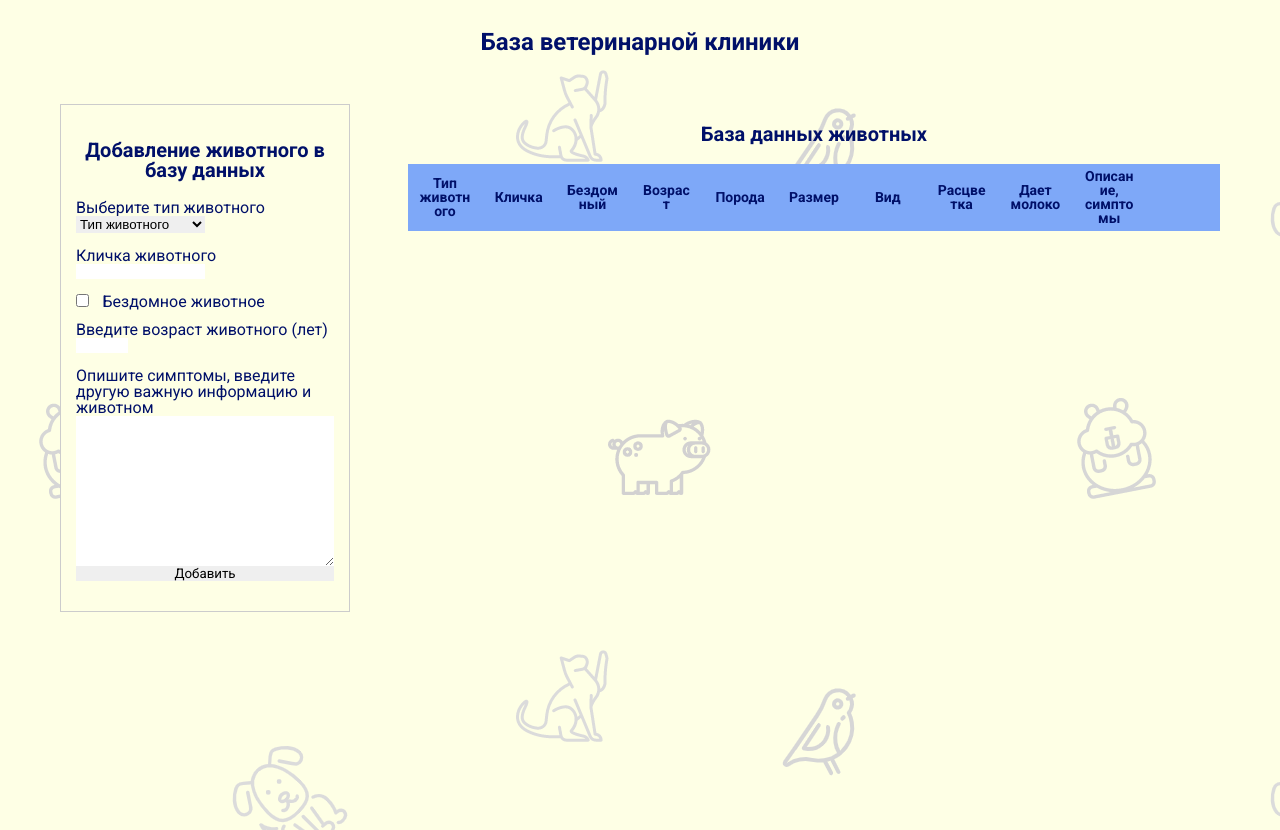
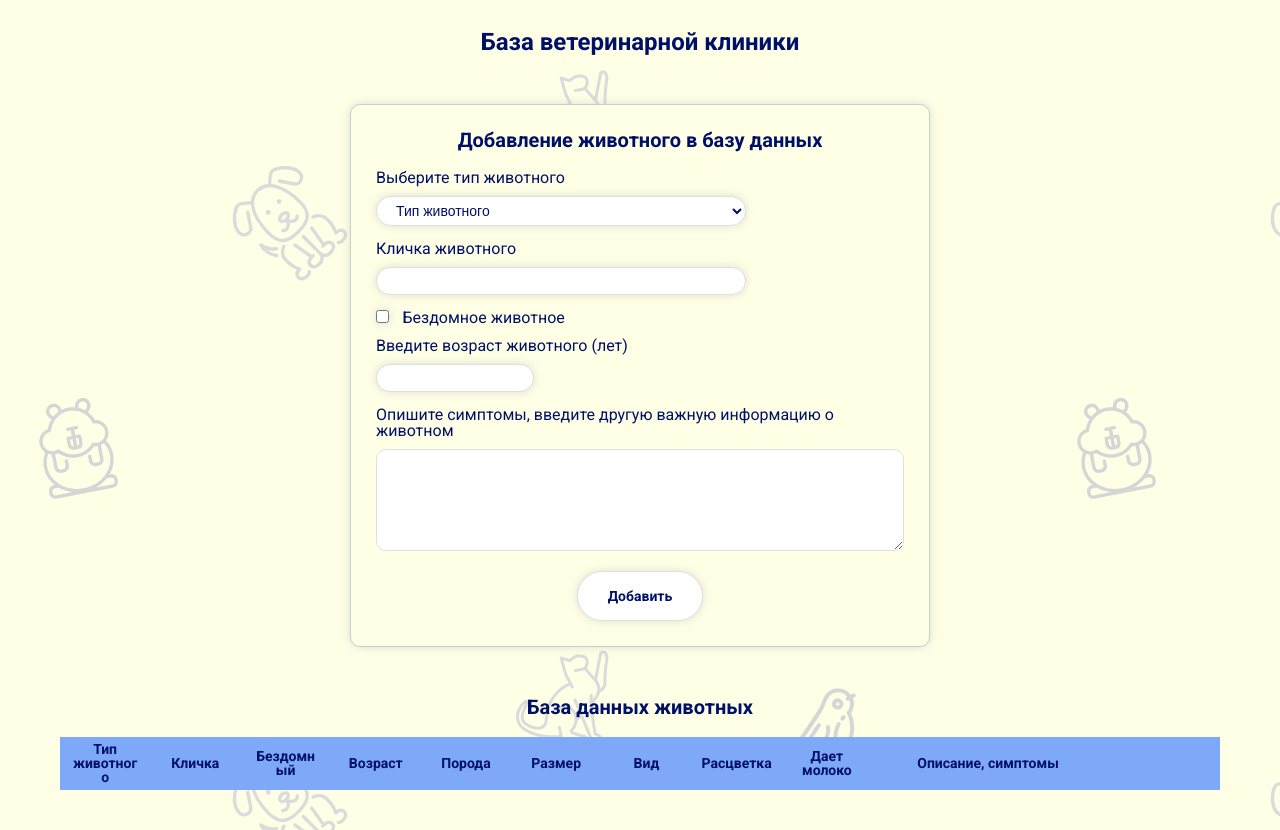
Before and after one commit to smirnova-daria/oop, a plain HTML site: page index.html in a window 1280 px wide. Drawn offline with Linux system fonts and the light colour scheme.

Commit message:
Работа со стилями

```diff
--- a/index.html
+++ b/index.html
@@ -37,7 +37,7 @@
 
 
 				<label for="age">Введите возраст животного (лет)</label>
-				<input type="number" name="age" id="age" required>
+				<input type="number" min="0" name="age" id="age" required>
 
 				<!-- Дополнительные/раскрывающиеся инпуты -->
 				<div class="hidden input-group breed">
@@ -47,7 +47,7 @@
 
 				<div class="hidden input-group size">
 					<label for="size">Размер (см)</label>
-					<input type="number" name="size" id="size">
+					<input type="number" min="0" name="size" id="size">
 				</div>
 
 				<div class="hidden input-group kind">
@@ -65,8 +65,8 @@
 					<label for="is-milk">Дает молоко</label>
 				</div>
 
-				<label for="description">Опишите симптомы, введите другую важную информацию и животном</label>
-				<textarea name="description" id="description" cols="30" rows="10" required></textarea>
+				<label for="description">Опишите симптомы, введите другую важную информацию о животном</label>
+				<textarea name="description" id="description" cols="20" rows="5" required></textarea>
 
 				<input type="submit" value="Добавить" id="submit">
 			</form>
--- a/styles/style.css
+++ b/styles/style.css
@@ -8,8 +8,9 @@ body {
 	color: #001069;
 }
 .content {
-	display: flex;
-	justify-content: space-between;
+	/* display: flex;
+	flex-direction: column;
+	justify-content: space-between; */
 	padding-top: 20px;
 }
 h1 {
@@ -25,18 +26,17 @@ h2 {
 	margin: 20px 0;
 }
 .content__form {
-	flex: 0 0 25%;
+	max-width: 50%;
+	margin: 0 auto;
 }
 .form {
 	display: flex;
 	flex-direction: column;
 	border: 1px solid #ccc;
-	padding: 15px;
+	padding: 5px 25px;
 	background-color: #feffe5;
-}
-label {
-	display: inline-block;
-	font-size: 16px;
+	border-radius: 10px;
+	box-shadow: 0px 0px 8px rgba(194, 194, 194, 0.5);
 }
 input,
 select {
@@ -44,16 +44,65 @@ select {
 }
 input[type="text"],
 select {
-	max-width: 50%;
+	max-width: 70%;
 }
 input[type="number"] {
-	max-width: 20%;
+	max-width: 30%;
 }
 input[type="checkbox"] {
 	margin-right: 10px;
 }
+
+label {
+	display: inline-block;
+	font-size: 16px;
+	margin-bottom: 10px;
+}
+input,
+select {
+	padding: 5px 15px;
+	font-size: 14px;
+	background-color: #ffffff;
+	color: #001069;
+	border: 1px solid rgb(223, 223, 223);
+	border-radius: 50px;
+	box-shadow: 0px 0px 8px rgba(194, 194, 194, 0.5);
+}
+textarea {
+	font-size: 14px;
+	padding: 10px;
+	border: 1px solid rgb(223, 223, 223);
+	border-radius: 10px;
+}
+input:focus,
+select:focus,
+textarea:focus {
+	box-shadow: 0px 0px 8px #3c8ef7ad;
+}
+
+input[type="submit"] {
+	font-weight: 700;
+	margin: 20px 0;
+	display: inline-flex;
+	align-items: center;
+	justify-content: center;
+	height: 50px;
+	cursor: pointer;
+	align-self: center;
+	padding: 10px 30px;
+	transition: all 0.3s ease 0s;
+}
+input[type="submit"]:hover {
+	border-color: transparent;
+	background-color: #8cbbfaad;
+	box-shadow: 0px 0px 8px #3c8ef7ad;
+}
+input[type="checkbox"] {
+	cursor: pointer;
+}
+
 .content__table {
-	flex: 0 0 70%;
+	padding: 30px 0;
 }
 .table {
 	border-collapse: collapse;
@@ -68,11 +117,33 @@ th {
 	border-bottom: 1px solid #7ea8f8;
 	padding: 5px 10px;
 }
+th:last-child {
+	width: 10%;
+}
+th:nth-last-child(2) {
+	width: 20%;
+}
 th {
 	background-color: #7ea8f8;
 }
 tr:nth-child(even) {
 	background-color: #fdffca;
+}
+
+.delete-btn {
+	font-weight: 700;
+	padding: 10px;
+	width: 100%;
+	cursor: pointer;
+	color: #001069;
+	background-color: #fff;
+	box-shadow: 0px 0px 8px rgba(194, 194, 194, 0.5);
+	border-radius: 30px;
+	transition: all 0.3s ease 0s;
+}
+.delete-btn:hover {
+	box-shadow: 0px 0px 8px rgba(255, 0, 0, 0.5);
+	background-color: rgba(255, 0, 0, 0.5);
 }
 .input-group {
 	display: flex;
```
